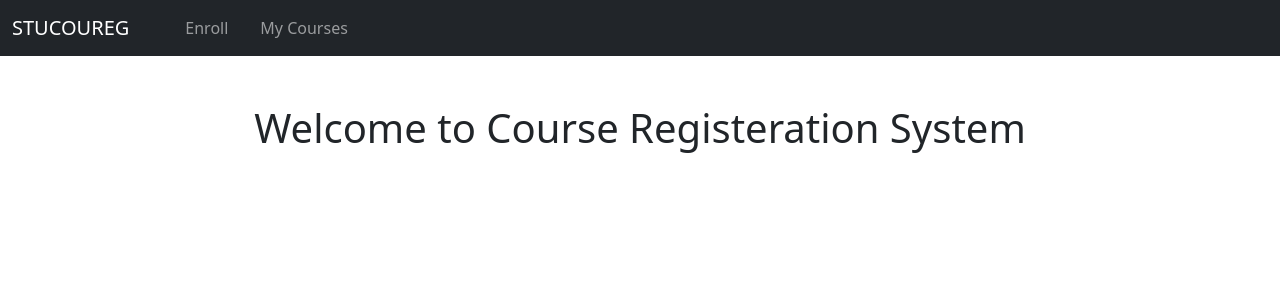
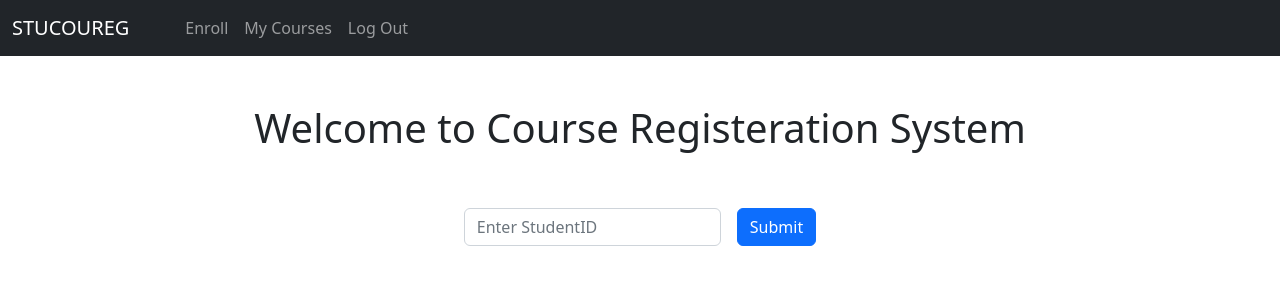
Before and after one commit to HAZberi/ensf607-608-student-registration-project, a React (Create React App) app in the folder frontend/: page / in a window 1280 px wide. Shown: the top 300 px of the page. Built offline with nearby package versions, Linux system fonts and the light colour scheme.

Commit message:
added login and logout ui

```diff
--- a/frontend/src/App.js
+++ b/frontend/src/App.js
@@ -4,12 +4,13 @@ import {
   RouterProvider,
   createRoutesFromElements,
   Route,
-  defer
+  defer,
 } from "react-router-dom";
 
 import Layout from "./Layout";
 import CourseCatalogue from "./CourseCatalogue";
 import RegisteredCourses from "./RegisteredCourses";
+import NotSignedIn from "./NotSignedIn";
 
 const getUserData = () =>
   new Promise((resolve) =>
@@ -21,27 +22,25 @@ const getUserData = () =>
 
 const router = createBrowserRouter(
   createRoutesFromElements(
-    <Route element={<Layout />} loader={() => defer({ userPromise: getUserData() })}>
+    <Route
+      element={<Layout />}
+      loader={() => defer({ userPromise: getUserData() })}
+    >
       <Route
         path="/"
         element={
-          <div className="d-flex justify-content-center mt-5">
-            <h1 className="text-center">
-              Welcome to Course Registeration System
-            </h1>
-          </div>
+          <>
+            <div className="d-flex justify-content-center mt-5 mb-5">
+              <h1 className="text-center">
+                Welcome to Course Registeration System
+              </h1>
+            </div>
+            <NotSignedIn />
+          </>
         }
       />
-      <Route
-        path="/courses"
-        element={
-          <CourseCatalogue />
-        }
-      />
-      <Route
-        path="/reg-courses"
-        element={<RegisteredCourses />}
-      />
+      <Route path="/courses" element={<CourseCatalogue />} />
+      <Route path="/reg-courses" element={<RegisteredCourses />} />
     </Route>
   )
 );
--- a/frontend/src/Header.js
+++ b/frontend/src/Header.js
@@ -29,18 +29,18 @@ function Header(args) {
         <NavbarToggler onClick={toggle} />
         <Collapse isOpen={isOpen} navbar>
           <Nav className="me-auto" navbar>
-            <NavItem className="me-2">
+            <NavItem className="ms-auto">
               <Link to="/courses" style={{ textDecoration: "none" }}>
                 <NavLink>Enroll</NavLink>
               </Link>
             </NavItem>
-            <NavItem className="ms-2">
+            <NavItem className="ms-auto">
               <Link to="/reg-courses" style={{ textDecoration: "none" }}>
                 <NavLink>My Courses</NavLink>
               </Link>
             </NavItem>
-            {!!user && (
-              <NavItem className="ms-2">
+            {/* {!!user && ( */}
+              <NavItem className="ml-auto">
                 <Link
                   to="/"
                   style={{ textDecoration: "none" }}
@@ -49,7 +49,7 @@ function Header(args) {
                   <NavLink>Log Out</NavLink>
                 </Link>
               </NavItem>
-            )}
+            {/* )} */}
           </Nav>
         </Collapse>
       </Navbar>
--- /dev/null
+++ b/frontend/src/NotSignedIn.js
@@ -0,0 +1,43 @@
+import React from "react";
+import { Form, Row, Col, Label, Input, Button } from "reactstrap";
+import { Link } from "react-router-dom";
+// import { useNavigate } from "react-router-dom";
+import { useAuth } from "./hooks/useAuth";
+
+function NotSignedIn(args) {
+
+
+  const handleSubmit = (e) => {
+    e.preventDefault();
+    console.log(e.target.studentId.value);
+    alert(`Submit ho ga yahan or student Id ha ye -> ${e.target.studentId.value}`);
+  };
+
+  // const navigate = useNavigate();
+  const { user, logout } = useAuth();
+
+  return (
+    <div className="d-flex justify-content-center mt-5">
+      <Form onSubmit={handleSubmit}>
+        <Row className="row-cols-lg-auto g-3 align-items-center">
+          <Col>
+            <Label className="visually-hidden" for="exampleEmail">
+              Student ID
+            </Label>
+            <Input
+              id="studentId"
+              name="studentId"
+              placeholder="Enter StudentID"
+              type="text"
+            />
+          </Col>
+          <Col>
+            <Button color="btn btn-primary" type="submit">Submit</Button>
+          </Col>
+        </Row>
+      </Form>
+    </div>
+  );
+}
+
+export default NotSignedIn;
--- a/frontend/src/controllers/appController.js
+++ b/frontend/src/controllers/appController.js
@@ -65,7 +65,7 @@ export async function dropCourse() {
 
 export async function getStudent(requestOptions) {
   try {
-    const response = await fetch("/byID", requestOptions);
+    const response = await fetch("/registerCourse", requestOptions);
     const student = await response.json();
     return student;
   } catch (error) {
```
